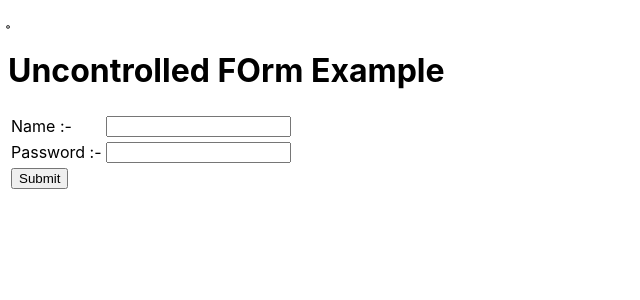
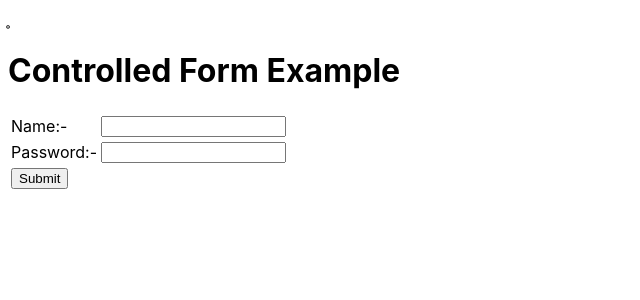
Before and after one commit to raghavendramj/NS_Rosalind_MERN, a React (Create React App) app in the folder ReactJS/newton-react-app/: page / in a window 1280 px wide. Shown: the top 300 px of the page, without its empty margins (0-640 px from the left). Built offline with nearby package versions, Linux system fonts and the light colour scheme.

Commit message:
Controlled components

```diff
--- a/ReactJS/newton-react-app/src/App.js
+++ b/ReactJS/newton-react-app/src/App.js
@@ -10,6 +10,7 @@ import Employee from "./components/employee";
 import AutoMobile from "./components/automobile";
 import LifeCycleMethods from "./components/lifecyclemethods";
 import Registration from "./components/registration";
+import ControlledComponentForm from "./components/controlledcompoform";
 
 function App() {
   return (
@@ -23,7 +24,8 @@ function App() {
       {/* <Employee name="Siman" propArray={[6, 7, 8, 9]} booleanVal={true} email="raghav@gmail.com"/> */}
       {/* <AutoMobile /> */}
       {/* <LifeCycleMethods /> */}
-      <Registration />
+      {/* <Registration /> */}
+      <ControlledComponentForm />
     </React.Fragment>
   );
 }
--- /dev/null
+++ b/ReactJS/newton-react-app/src/components/controlledcompoform.jsx
@@ -0,0 +1,53 @@
+import React, { Component } from 'react';
+
+class ControlledComponentForm extends Component {
+    constructor(props) {
+        super(props);
+        this.state = { value: '', password: '' };
+        this.handleChange = this.handleChange.bind(this);
+        this.handleSubmit = this.handleSubmit.bind(this);
+    }
+
+    handleChange(event) {
+        const targetType = event.target.type;
+
+        if (targetType === 'text') {
+            this.setState({ value: event.target.value });
+            console.log("Name's Value is :- ", this.state.value);
+        } else {
+            this.setState({ password: event.target.value });
+            console.log("Password's Value is :- ", this.state.password);
+        }
+    }
+
+    handleSubmit(event) {
+        alert('You have submitted the input successfully: ' + this.state.value);
+        event.preventDefault();
+    }
+    render() {
+        return (
+            <form onSubmit={this.handleSubmit}>
+                <h1>Controlled Form Example</h1>
+
+                <table>
+                    <tbody>
+                        <tr>
+                            <td>Name:- </td>
+                            <td> <input type="text" value={this.state.value} onChange={this.handleChange} /></td>
+                        </tr>
+                        <tr>
+                            <td>Password:-</td>
+                            <td> <input type="password" value={this.state.password} onChange={this.handleChange} /></td>
+                        </tr>
+                        <tr>
+                            <td><input type="submit" value="Submit" /></td>
+                        </tr>
+                    </tbody>
+                </table>
+
+            </form>
+        );
+    }
+}
+
+export default ControlledComponentForm;
```
